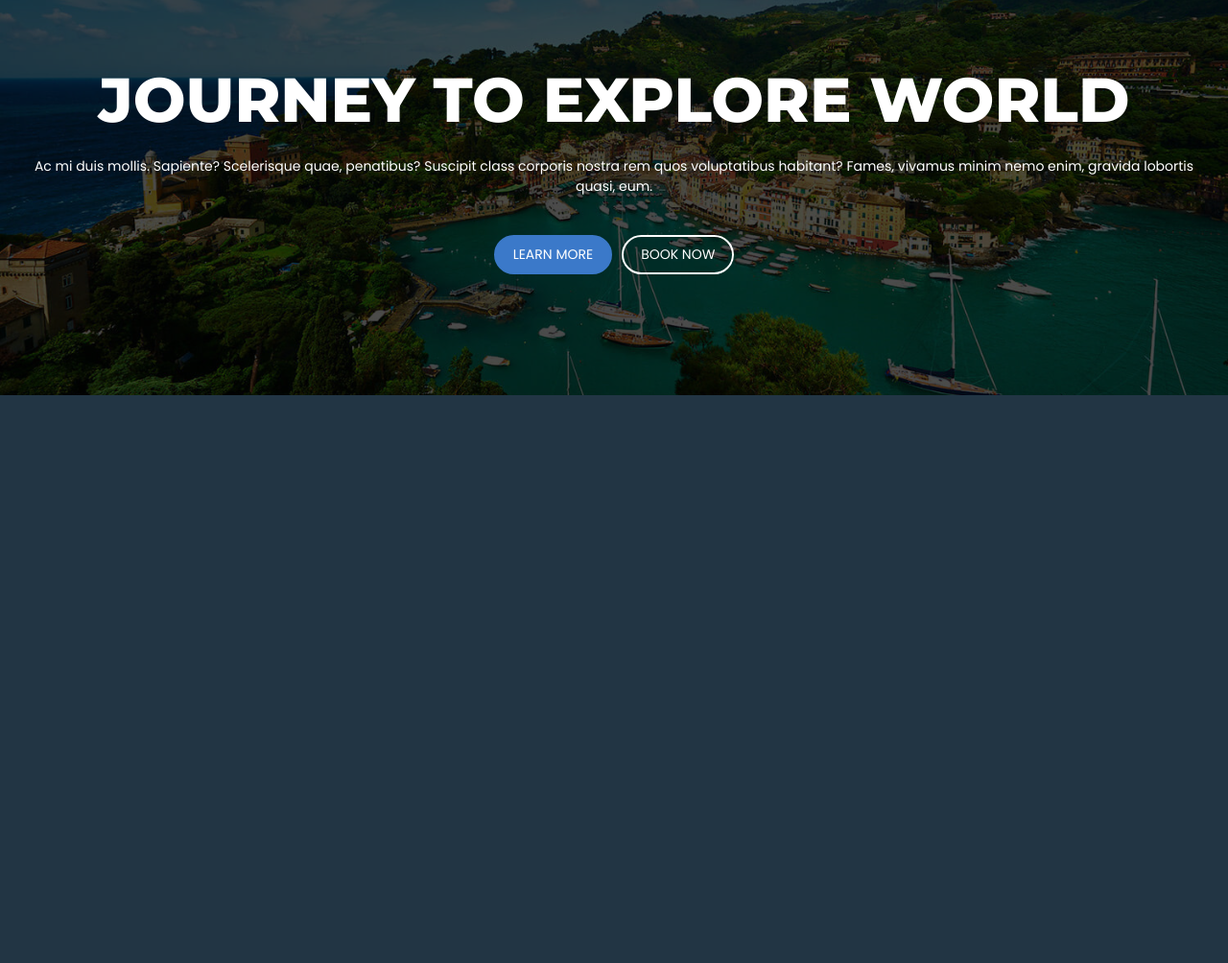
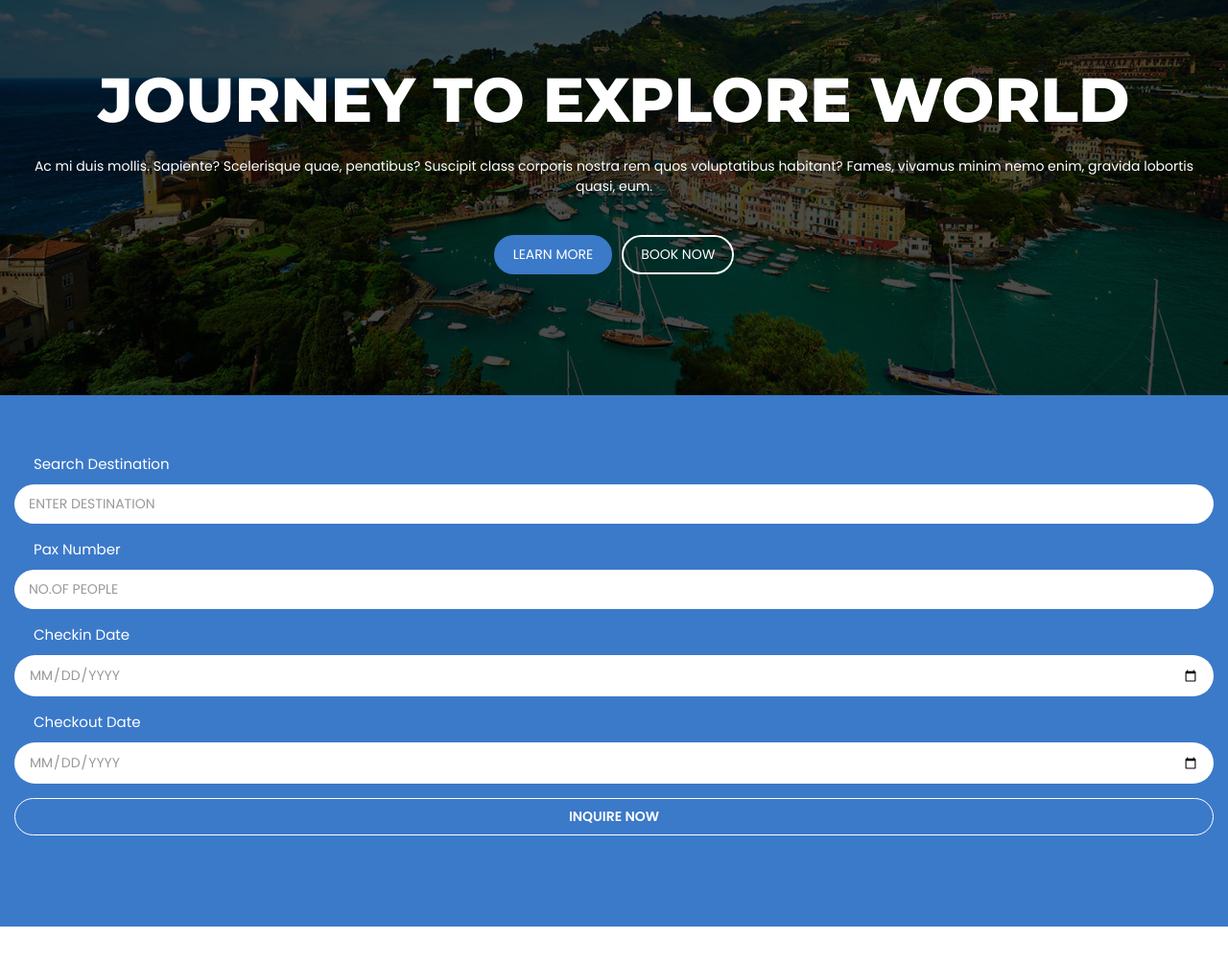
Before and after one commit to OzodAkromov/Tourly-Travel-agency, a plain HTML site: page index.html in a window 1280 px wide. Shown: the part 188-1192 px from the top of the page at 96% size. Drawn offline with nearby package versions, Linux system fonts and the light colour scheme.

Commit message:
first commit

```diff
--- a/assets/css/style.css
+++ b/assets/css/style.css
@@ -92,7 +92,7 @@ html {
   scroll-behavior: smooth;
 }
 
-body { background: var(--gunmetal); height: 200vh;}
+body {height: 200vh;}
 
 /*#REUSED STYLE*/
 .container { padding-inline: 15px; }
@@ -335,3 +335,40 @@ h3 {
   align-items: center;
   gap: 10px;
 }
+
+/* #TOUR SEARCH */
+
+.tour-search {
+  background: var(--bright-navy-blue);
+  padding-block: var(--section-padding);
+}
+
+.tour-search-form .input-label {
+  color: var(--white);
+  font-size: var(--fs-4);
+  margin-left: 20px;
+  margin-bottom: 10px;
+}
+
+.tour-search-form .input-field {
+  background: var(--white);
+  padding: 10px 15px;
+  font-size: var(--fs-5);
+  border-radius: 50px;
+}
+
+.tour-search-form .input-field::placeholder { color: var(--spanish-gray); }
+
+.tour-search-form .input-field {
+  color: var(--spanish-gray);
+  text-transform: uppercase;
+}
+
+.tour-search-form .input-wrapper { margin-bottom: 15px; }
+
+.tour-search .btn {
+  width: 100%;
+  --border-width: 1px;
+  font-weight: var(--fw-600);
+  margin-bottom: 35px;
+}
--- a/index.html
+++ b/index.html
@@ -163,6 +163,44 @@
 
       <!-- TOUR SEARCH -->
 
+      <section class="tour-search">
+        <div class="container">
+
+          <form action="" class="tour-search-form">
+
+            <div class="input-wrapper">
+              <label for="destination" class="input-label">Search Destination</label>
+
+              <input type="text" name="destination" id="destination" required placeholder="Enter Destination"
+              class="input-field">
+            </div>
+
+            <div class="input-wrapper">
+              <label for="people" class="input-label">Pax Number</label>
+
+              <input type="number" name="people" id="people" required placeholder="No.of People"
+              class="input-field">
+            </div>
+
+            <div class="input-wrapper">
+              <label for="checkin" class="input-label">Checkin Date</label>
+
+              <input type="date" name="destination" id="destination" required class="input-field">
+            </div>
+
+            <div class="input-wrapper">
+              <label for="checkout" class="input-label">Checkout Date</label>
+
+              <input type="date" name="checkout" id="checkout" required class="input-field">
+            </div>
+
+            <button type="submit" class="btn btn-secondary">Inquire now</button>
+
+          </form>
+
+        </div>
+      </section>
+
 
     </article>
   </main>
```
